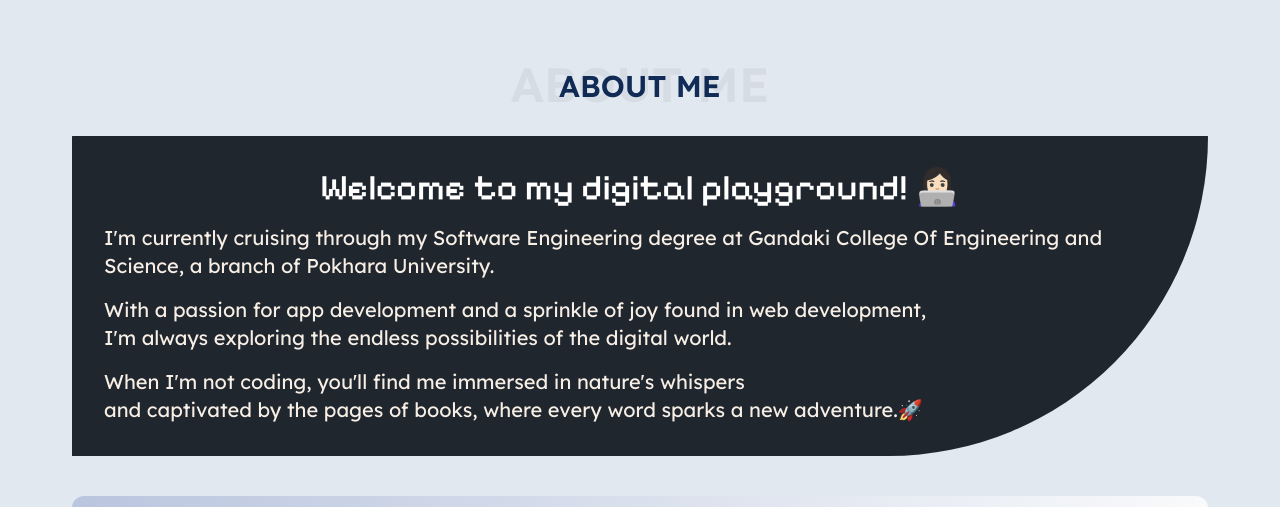
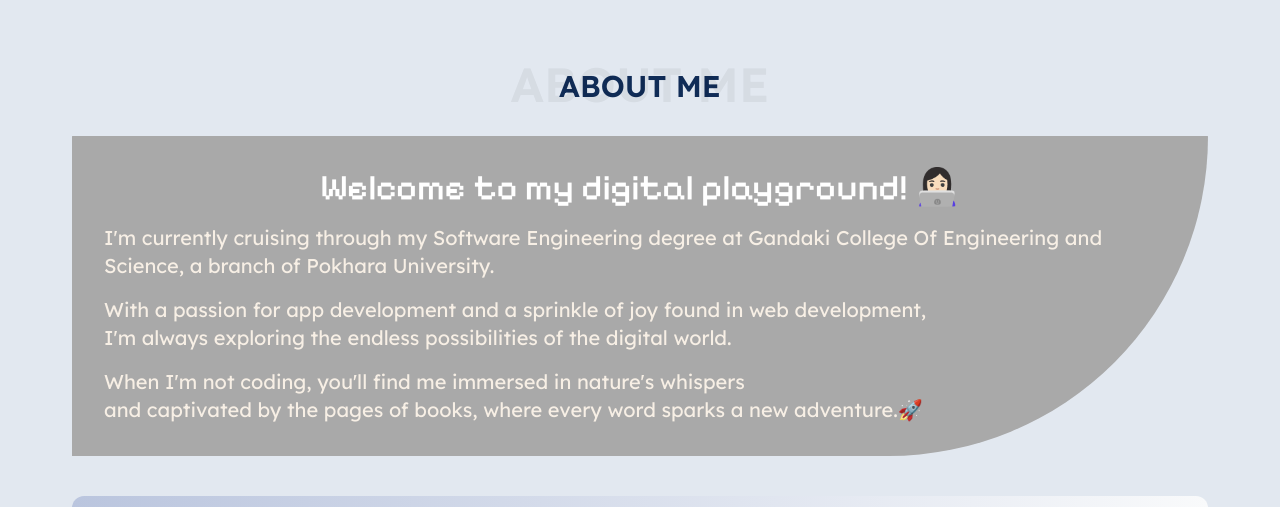
Before and after one commit to llaxmi/llaxmi, a React (Vite) app: page / in a window 1280 px wide. Shown: the part 800-1307 px from the top of the page. Built offline with nearby package versions, Linux system fonts and the light colour scheme; a web font is replaced by a local one.

Commit message:
change secondary color

```diff
--- a/tailwind.config.js
+++ b/tailwind.config.js
@@ -11,7 +11,7 @@ export default {
     extend: {
       colors: {
         primary: "#EEEDEB",
-        secondary: "#20262E",
+        secondary: "#A9A9A9",
         tertiary: "#030637",
         gradient1: "#bac5de",
         gradient2: "#dedede",
```
